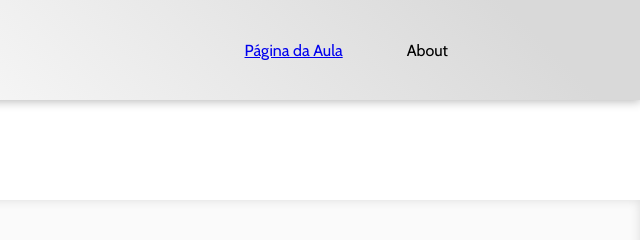
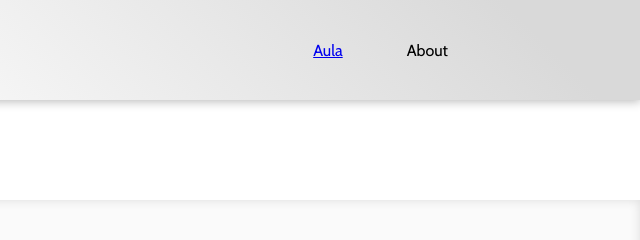
Before and after one commit to LucasVillarim/HTML-CSS-JavaScript, a plain HTML site: page index.html in a window 1280 px wide. Shown: the top 240 px of the page, 640-1280 px from the left. Drawn offline with nearby package versions, Linux system fonts and the light colour scheme.

Commit message:
change header

```diff
--- a/assets/css/styles.css
+++ b/assets/css/styles.css
@@ -116,16 +116,11 @@ a, h1, p {
   margin: 1em;
 }
 
-.second-section img {
-
-}
-
 @media only screen and (max-width: 1000px) {
   .second-section {
     flex-direction: column;
     width: 100%;
   }
-
 }
 
 /* end */
@@ -141,7 +136,6 @@ a, h1, p {
   border-radius: 16px;
 }
 
-
 /* third section */
 .video {
   display: flex;
@@ -150,8 +144,6 @@ a, h1, p {
   width: 100%;
   height: 500px;
   text-align: center;
-  /* height: 500px; */
-  /* padding: 2em; */
   background-image: url("https://www.sketch.ca/sketchPub/uploads/2019/03/radical-art-of-young-people.jpg");
   background-attachment: fixed;
   background-position: center;
@@ -164,8 +156,6 @@ a, h1, p {
   height: 90%;
   max-width: 800px;
 }
-
-
 
 @media only screen and (max-width: 800px) {
   .third-section {
--- a/index.html
+++ b/index.html
@@ -13,7 +13,7 @@
     <header class="header">
       <h1>Aula 02</h1>
       <ul>
-        <li><a href="aula.html">Página da Aula</a></li>
+        <li><a href="aula.html">Aula</a></li>
         <li><a>About</a></li>
       </ul>
     </header>
```
